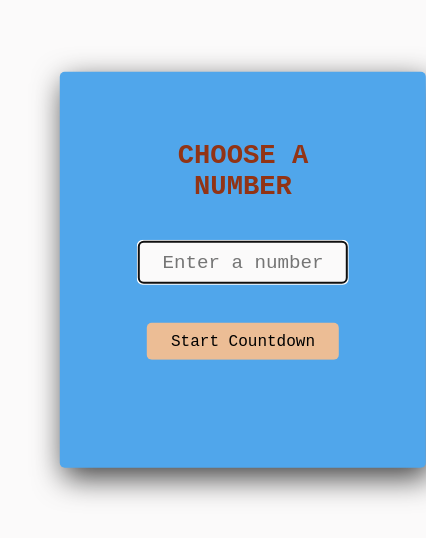
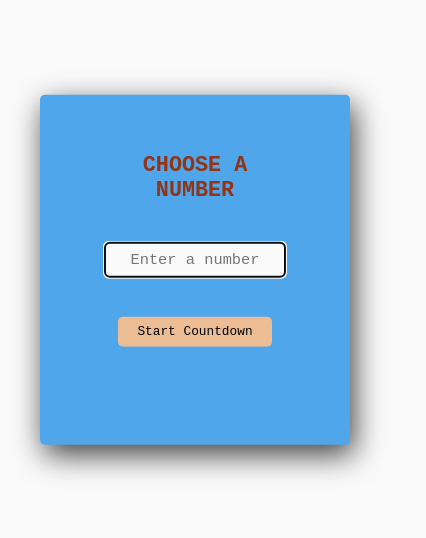
Before and after one commit to Basit-Dev/countdown-app, a plain HTML site: page index.html in a window 390 px wide. Shown: the part 152-690 px from the top of the page, 426 px wide, since content can reach past the window. Drawn offline with Linux system fonts and the light colour scheme.

Commit message:
Added responsive

```diff
--- a/style.css
+++ b/style.css
@@ -1,8 +1,10 @@
 html {
   font-family: "Courier New", Courier, monospace;
+  font-size: 80%;
   background-color: #fbfafa;
 }
 .container {
+  width: 100%;
   position: absolute;
   top: 50%;
   left: 50%;
@@ -13,9 +15,10 @@ html {
   flex-direction: column;
   align-items: center;
   padding: 3rem;
-  width: 100%;
   border-radius: 5px;
   background-color: #50a6eb;
+  max-width: 30%;
+  margin: auto;
   box-shadow: 4px 10px 30px 0px rgba(0, 0, 0, 0.75);
   -webkit-box-shadow: 4px 10px 30px 0px rgba(0, 0, 0, 0.75);
   -moz-box-shadow: 4px 10px 30px 0px rgba(0, 0, 0, 0.75);
@@ -30,19 +33,19 @@ html {
 }
 
 label {
-  font-size: 1.7em;
+  font-size: 1.7rem;
   text-transform: uppercase;
   font-weight: bold;
   color: #923415
 }
 button {
-  font-size: 1em;
+  font-size: 1rem;
   padding: 0.6em 1.5em;
   background-color: #ecbd95;
 }
 
 input {
-  font-size: 1.2em;
+  font-size: 1.2rem;
   width: 70%;
   padding: 0.5em;
   background-color: #fbfafa;
@@ -52,3 +55,9 @@ p {
   color: rgb(14, 14, 129);
   font-weight: bold;
 }
+
+@media screen and (max-width: 600px) {
+  .label-container {
+    max-width: 60%;
+  }
+}
```
